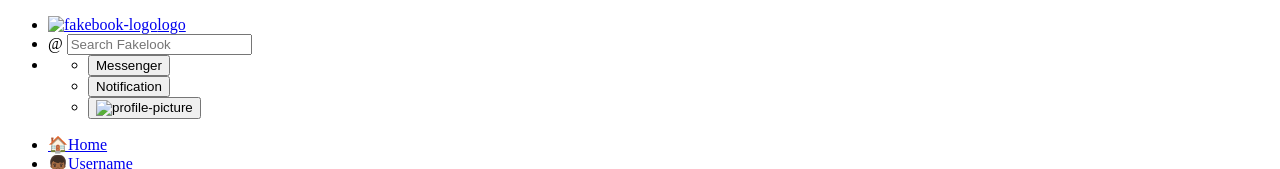
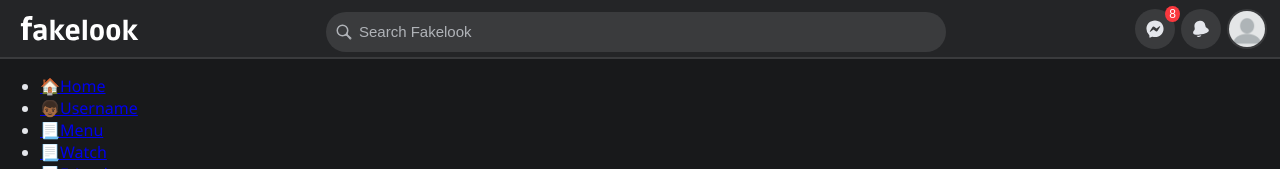
Before and after one commit to CecilioSilva/FrontFAANGs, a plain HTML site: page pages/fakelook.html in a window 1280 px wide. Shown: the top 169 px of the page. Drawn offline with Linux system fonts and the light colour scheme.

Commit message:
Added Fakelook header

```diff
--- a/pages/fakelook.html
+++ b/pages/fakelook.html
@@ -13,26 +13,39 @@
     <body>
         <header>
             <nav id="nav-bar">
-                <ul id="nav-items">
-                    <li id="nav-item">
-                        <a href="#"><img src="" alt="fakebook-logo" id="nav-logo" />logo</a>
-                    </li>
-                    <li id="nav-item">
+                <div id="nav-items">
+                    <div id="nav-item">
+                        <a href="#">
+                            <img src="../images/fakebook/fakelook-logo.svg" alt="fakebook-logo" id="nav-logo" />
+                        </a>
+                    </div>
+                    <div id="nav-item">
                         <div id="search-box">
-                            <span id="search-icon">@</span>
+                            <img src="../images/fakebook/looking-glass.svg" id="search-icon" alt="messenger" />
                             <input id="search-input" type="text" placeholder="Search Fakelook" />
                         </div>
-                    </li>
-                    <li id="nav-item">
-                        <ul>
-                            <li id="nav-option"><button id="rounded-btn">Messenger</button></li>
-                            <li id="nav-option"><button id="rounded-btn">Notification</button></li>
-                            <li id="nav-option">
-                                <button id="rounded-btn"><img src="" alt="profile-picture" /></button>
-                            </li>
-                        </ul>
-                    </li>
-                </ul>
+                    </div>
+                    <div id="nav-item">
+                        <div id="nav-options">
+                            <div id="nav-option">
+                                <button id="rounded-btn">
+                                    <span id="btn-badge">8</span>
+                                    <img src="../images/fakebook/messenger.svg" id="btn-icon" alt="messenger" />
+                                </button>
+                            </div>
+                            <div id="nav-option">
+                                <button id="rounded-btn">
+                                    <img src="../images/fakebook/bell.svg" id="btn-icon" alt="notification" />
+                                </button>
+                            </div>
+                            <div id="nav-option">
+                                <button id="rounded-btn">
+                                    <img src="../images/fakebook/profile.png" id="btn-image" alt="profile" />
+                                </button>
+                            </div>
+                        </div>
+                    </div>
+                </div>
             </nav>
         </header>
         <div id="container">
--- a/styles/fakelook.css
+++ b/styles/fakelook.css
@@ -0,0 +1,157 @@
+/* Global */
+:root {
+    --primary-text: #e4e6eb;
+    --primary-icon: #e4e6eb;
+    --bg-color: #18191b;
+    --nav-bar-background: #242527;
+    --secondary-text: #b0b3b8;
+    --secondary-color: #3a3b3d;
+    --secondary-color-light: #4e4f52;
+}
+
+html {
+    font-family: Segoe UI Historic, Segoe UI, Helvetica, Arial, sans-serif;
+    background-color: var(--bg-color);
+    color: var(--primary-text);
+}
+
+html,
+body {
+    margin: 0;
+    padding: 0;
+}
+
+/* Compontents */
+#rounded-btn {
+    border: none;
+    border-radius: 100%;
+    padding: 2px;
+}
+
+#rounded-btn:hover,
+#rounded-btn:focus {
+    cursor: pointer;
+}
+
+/* Nav bar */
+#nav-bar {
+    padding: 4px 10px 5px 20px;
+    height: 48px;
+    background-color: var(--nav-bar-background);
+    border-bottom: 2px var(--secondary-color) solid;
+    margin-bottom: 16px;
+}
+
+#nav-items {
+    margin: 0;
+    padding: 0;
+    display: flex;
+    align-items: center;
+    justify-content: space-between;
+}
+
+#nav-item {
+    display: flex;
+    align-items: center;
+    justify-content: center;
+}
+
+#nav-options {
+    display: flex;
+    justify-content: space-between;
+    align-items: center;
+    margin-bottom: 5px;
+}
+
+#nav-option #rounded-btn {
+    width: 40px;
+    height: 40px;
+    margin: 2px 3px;
+    background-color: var(--secondary-color);
+    color: var(--primary-icon);
+    display: flex;
+    align-items: center;
+    justify-content: center;
+}
+
+#nav-item #rounded-btn > #btn-badge {
+    position: absolute;
+    top: 6px;
+    right: 100px;
+    padding: 1px 4px;
+    border-radius: 50%;
+    background: #fa383e;
+    color: white;
+    font-size: 12px;
+}
+
+#nav-option #rounded-btn:hover,
+#rounded-btn:focus {
+    background-color: var(--secondary-color-light);
+}
+
+#nav-option #btn-image {
+    width: 100%;
+    height: 100%;
+    object-fit: cover;
+    border-radius: 100%;
+}
+
+#nav-option #btn-image:hover {
+    filter: brightness(1.1);
+}
+
+#search-input {
+    display: none;
+    background-color: inherit;
+    border: none;
+    margin-left: 5px;
+    color: var(--primary-text);
+    font-size: 0.9375rem;
+    width: 80%;
+    outline: none;
+}
+
+#search-box {
+    display: flex;
+    background-color: var(--secondary-color);
+    color: var(--secondary-text);
+    font-weight: 500;
+    font-size: 20px;
+    padding: 0px 10px;
+    border-radius: 25px;
+    max-width: 600px;
+    width: 20px;
+    justify-content: center;
+}
+
+@media screen and (min-width: 560px) {
+    #search-input {
+        display: block;
+    }
+
+    #search-box {
+        width: 50vw;
+        justify-content: start;
+    }
+}
+
+#search-box:hover,
+#search-box:focus {
+    background-color: var(--secondary-color-light);
+}
+
+#search-input::placeholder {
+    color: var(--secondary-text);
+}
+
+#search-icon {
+    width: 16px;
+    height: 40px;
+    color: var(--primary-icon);
+}
+
+#nav-logo {
+    width: 120px;
+    height: 50px;
+}
```
Also changed, not shown: images/fakebook/bell.svg (added), images/fakebook/fakelook-logo.svg (added), images/fakebook/looking-glass.svg (added), images/fakebook/messenger.svg (added), images/fakebook/profile.png (added).
